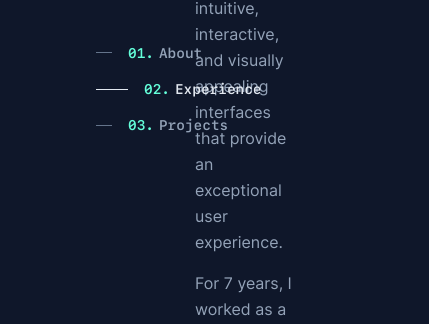
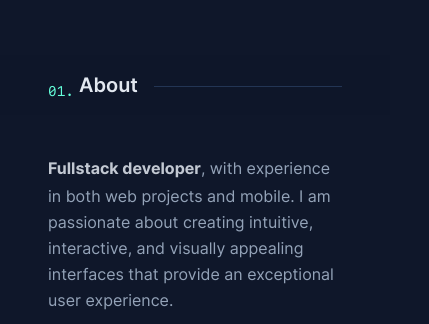
Before and after one commit to marianoibarra/portfolio-v2, a Gatsby site: page / in a window 390 px wide. Shown: the part 389-713 px from the top of the page, 429 px wide, since content can reach past the window. Built offline with nearby package versions, Linux system fonts and the light colour scheme; Gatsby itself is replaced by a stand-in of ours.

Commit message:
responsive 1024px

```diff
--- a/src/components/cards/ProjectCard.jsx
+++ b/src/components/cards/ProjectCard.jsx
@@ -7,7 +7,8 @@ import { ChipList, SectionCard, CardData, HoverGlass } from '@elements'
 const StyledCard = styled(SectionCard)`
   .gatsby-image-wrapper {
     display: flex;
-    width: 120px;
+    width: 100%;
+    max-width: 200px;
     height: min-content;
     grid-column: 1/2;
     border-radius: 4px;
--- a/src/components/elements/SectionTitle.jsx
+++ b/src/components/elements/SectionTitle.jsx
@@ -2,7 +2,8 @@ import { styled } from "styled-components"
 
 export const SectionTitle = styled.h3`
   display: flex;
-  align-items: center;
+  align-items: flex-end;
+  line-height: 100%;
   position: relative;
   margin: 10px 0 40px;
   width: 100%;
@@ -16,9 +17,9 @@ export const SectionTitle = styled.h3`
 
   &:before {
     position: relative;
-    bottom: -1px;
+    bottom: -3px;
     content: '0' counter(section) '.';
-    margin-right: 10px;
+    margin-right: 8px;
     color: var(--green);
     font-family: var(--font-mono);
     font-size: clamp(var(--fz-sm), 1vw, var(--fz-xl));
@@ -34,22 +35,35 @@ export const SectionTitle = styled.h3`
     content: '';
     display: block;
     position: relative;
-    top: 2px;
+    bottom: 10px;
     width: 100%;
     height: 1px;
-    margin-left: 20px;
+    margin-left: 16px;
     background-color: var(--lightest-navy);
 
-    @media (max-width: 1080px) {
-      width: 200px;
-    }
-    @media (max-width: 768px) {
-      width: 100%;
-    }
+    /*
     @media (max-width: 600px) {
       margin-left: 10px;
+    } */
+  }
+
+  @media (max-width: 1024px) {
+    position: sticky;
+    width: 100vw;
+    font-family: var(--font-sans);
+    font-size: var(--fz-lg);
+    top: 0;
+    margin-left: -48px;
+    padding: 20px 48px 20px;
+    backdrop-filter: var(--title-blur);
+    background-color: var(--title-bg);
+    z-index: 20;
+
+    &:after {
+      bottom: 8px;
     }
   }
+
 `
 
 export default SectionTitle
--- a/src/components/footer.jsx
+++ b/src/components/footer.jsx
@@ -2,13 +2,18 @@ import React from "react";
 import styled from "styled-components";
 
 const StyledFooter = styled.footer`
-  width: 80%;
+  width: 100%;
+  max-width: 430px;
   font-size: var(--fz-sm);
   color: var(--dark-slate);
   margin-top: 128px;
   cursor: default;
   a {
     color: var(--slate);
+  }
+
+  @media screen and (max-width: 1024px) {
+    margin-top: 64px;
   }
 `;
 
--- a/src/components/hero.jsx
+++ b/src/components/hero.jsx
@@ -12,6 +12,7 @@ const StyledHero = styled.div`
   h2 {
     margin-top: 8px;
     color: var(--slate);
+    width: 90%;
     line-height: 1.1;
     font-size: var(--fz-heading2);
   }
--- a/src/components/layout.jsx
+++ b/src/components/layout.jsx
@@ -12,6 +12,7 @@ const StyledContent = styled.div`
   padding: 0px var(--body-padding);
   display: flex;
   counter-reset: section 0;
+  gap: 1rem;
 
   > header {
     position: sticky;
@@ -34,6 +35,26 @@ const StyledContent = styled.div`
       opacity: .5;
     }
   }
+
+  @media screen and (max-width: 1024px) {
+    flex-direction: column;
+    padding: 0 48px;
+
+    > header {
+      position: relative;
+      width: 100%;
+      height: auto;
+      gap: 28px;
+      justify-content: flex-start;
+      padding-bottom: 0;
+    }
+
+    > main {
+      width: 100%;
+    }
+  }
+
+
 `;
 
 const Layout = ({children}) => {
--- a/src/components/nav.jsx
+++ b/src/components/nav.jsx
@@ -8,6 +8,12 @@ const StyledNav = styled.nav`
   flex: 1;
   padding: 48px 0;
   counter-reset: item 0;
+
+  @media screen and (max-width: 1024px) {
+    display: none;
+
+  }
+
 `
 
 const StyledLink = styled.li`
--- a/src/styles/variables.js
+++ b/src/styles/variables.js
@@ -39,6 +39,9 @@ const variables = css`
     --nav-height: 100px;
     --nav-scroll-height: 70px;
 
+    --title-blur: blur(8px);
+    --title-bg: rgba(15,23,42,.75);
+
     --tab-height: 42px;
     --tab-width: 120px;
 
```
